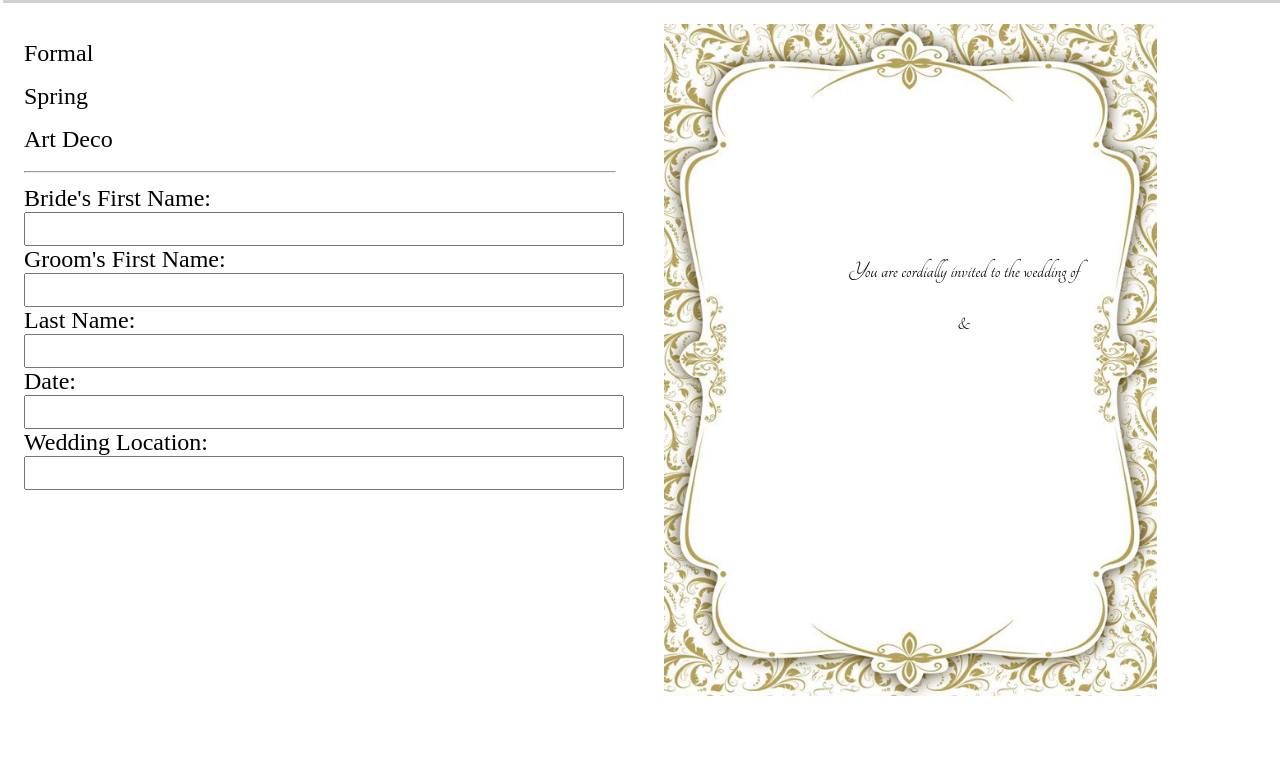
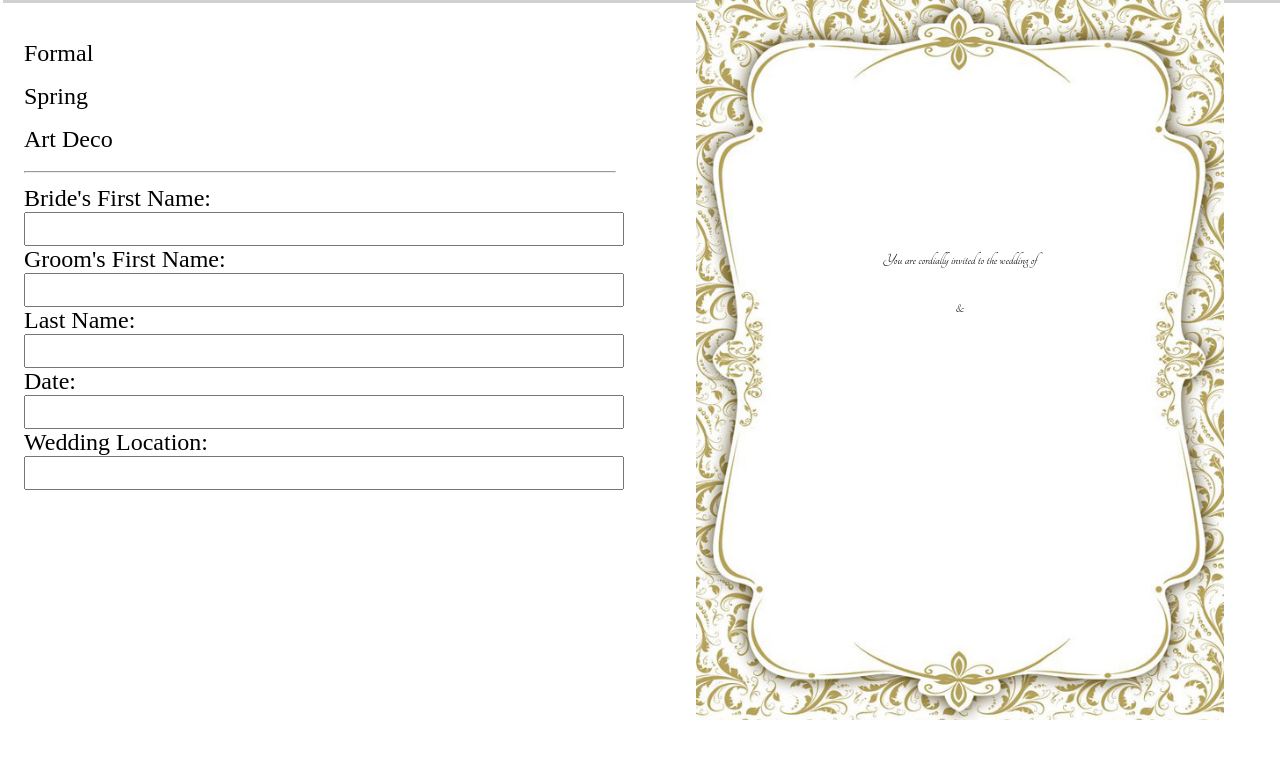
Before and after one commit to learn-co-curriculum/wedding-invitation-demo-html-js, a PHP site: page / in a window 1280 px wide. Shown: the part 90-858 px from the top of the page. Run offline with PHP 8.4, Linux system fonts and the light colour scheme; some web fonts are replaced.

Commit message:
updated classes to make invitation card more dynamic

```diff
--- a/index.html
+++ b/index.html
@@ -45,7 +45,8 @@
 
       </form>
     </section>
-    <section id="invitation" class="formal">
+    <section class="invitation">
+      <div id="invitationCard" class="formal">
         <div> </div>
         <div id="initialsInvite"> </div>
         <div>You are cordially invited to the wedding of</div>
@@ -58,6 +59,7 @@
         <div id="weddingDateInvite" class="date" ></div>
         <div id="addressInvite" class="address" ></div>
         <div> </div>
+      </div>
     </section>
   </div>
   <footer>
--- a/js/index.js
+++ b/js/index.js
@@ -16,11 +16,10 @@ document.addEventListener(
 );
 
 function handleClick(event) {
-  document.getElementById("invitation").className = event.target.id;
+  document.getElementById("invitationCard").className = event.target.id;
 }
 
 function handleInput(event) {
-  console.log(event);
   document.getElementById(`${event.target.id}Invite`).innerHTML =
     event.target.value;
 
--- a/styles/index.css
+++ b/styles/index.css
@@ -18,7 +18,7 @@ header {
 
 .main {
   display: grid;
-  grid-template-columns: 50% 600px;
+  grid-template-columns: 50% 50%;
   height: 100%;
 }
 
@@ -46,11 +46,14 @@ input {
   width: 100%;
 }
 
-#invitation {
-  box-shadow: 1px black;
-  margin: 1em;
-  font-size: 150%;
+.invitation {
   width: 100%;
+  height: 100%;
+}
+
+#invitationCard {
+  width: auto;
+  height: 100%;
   transition: background-color, color, font-family, 1s;
   display: grid;
 
@@ -77,19 +80,19 @@ input {
   font-size: 170%;
 }
 .formal {
-  background: url("../images/floral-background2.jpg") no-repeat;
+  background: url("../images/floral-background2.jpg") no-repeat center;
   background-size: contain;
   font-family: "Tangerine", cursive;
 }
 
 .spring {
-  background: url("../images/floral-background1.jpg") no-repeat;
+  background: url("../images/floral-background1.jpg") no-repeat center;
   background-size: contain;
   font-family: "Dancing Script", ariel;
 }
 
 .artDeco {
-  background: url("../images/artdeco.jpg") no-repeat;
+  background: url("../images/artdeco.jpg") no-repeat center;
   background-size: contain;
   color: white;
   font-family: "Poiret One";
```
Also changed, not shown: images/formal-background.jpg (deleted).
